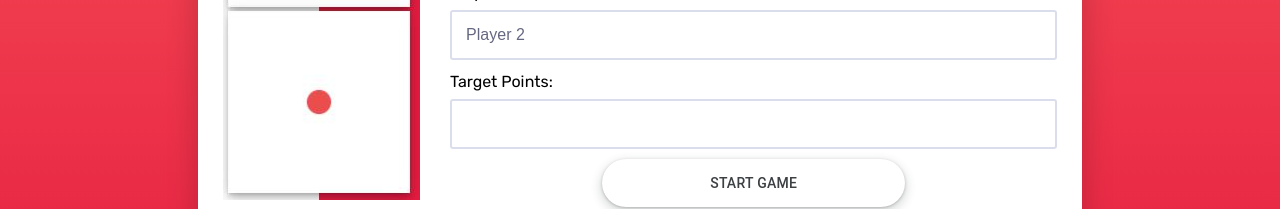
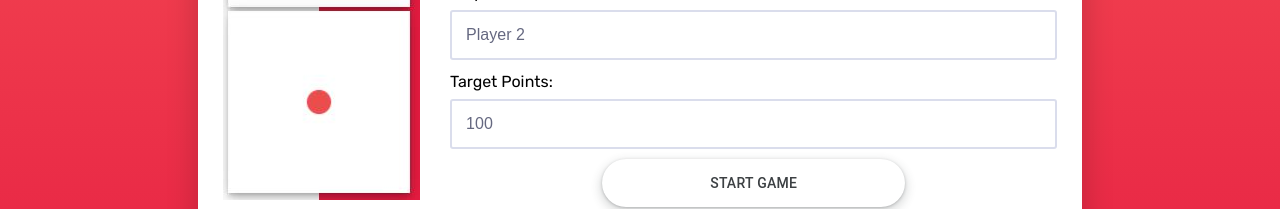
Before and after one commit to yardentamir/react-roll-dice, a React (Create React App) app: page / in a window 1280 px wide. Shown: the part 391-600 px from the top of the page. Built offline with nearby package versions, Linux system fonts and the light colour scheme.

Commit message:
maxPoints fix

```diff
--- /dev/null
+++ b/src/Components/CostumeInput/CostumeInput.jsx
@@ -0,0 +1,10 @@
+import React from 'react';
+import "./CostumeInput.scss";
+
+export default function TextInputs({ callBack, text, id, value, type }) {
+  return (<div>
+    <p>{text}</p>
+    <input type={type} id={id} onChange={callBack} value={value}></input>
+  </div>)
+
+}
--- a/src/Components/TextInputs/TextInputs.jsx
+++ /dev/null
@@ -1,10 +0,0 @@
-import React from 'react';
-import "./TextInputs.scss";
-
-export default function TextInputs({ callBack, text, id, value, type }) {
-  return (<div>
-    <p>{text}</p>
-    <input type={type} id={id} onChange={callBack} value={value}></input>
-  </div>)
-
-}
--- a/src/Pages/EnterGame/EnterGame.jsx
+++ b/src/Pages/EnterGame/EnterGame.jsx
@@ -1,14 +1,14 @@
 import React from 'react';
 import DiceGame from '../DiceGame/DiceGame';
-import TextInputs from '../../Components/TextInputs/TextInputs';
+import TextInputs from '../../Components/CostumeInput/CostumeInput';
 import Buttons from '../../Components/Buttons/Buttons';
 import "./EnterGame.scss"
 
 export default class EnterGame extends React.Component {
-  constructor(props) {
-    super(props);
+  constructor() {
+    super();
     this.state = {
-      maxPoints: sessionStorage.getItem('maxPoints'), name0: sessionStorage.getItem('name0') || 'Player 1', name1: sessionStorage.getItem('name1') || 'Player 2', startGame: false
+      maxPoints: sessionStorage.getItem('maxPoints') || 100, name0: sessionStorage.getItem('name0') || 'Player 1', name1: sessionStorage.getItem('name1') || 'Player 2', startGame: false
     }
     this.saveToStorage = this.saveToStorage.bind(this);
     this.handelStartClick = this.handelStartClick.bind(this);
```
Also changed, not shown: src/Components/CostumeInput/CostumeInput.scss (renamed from src/Components/TextInputs/TextInputs.scss).
